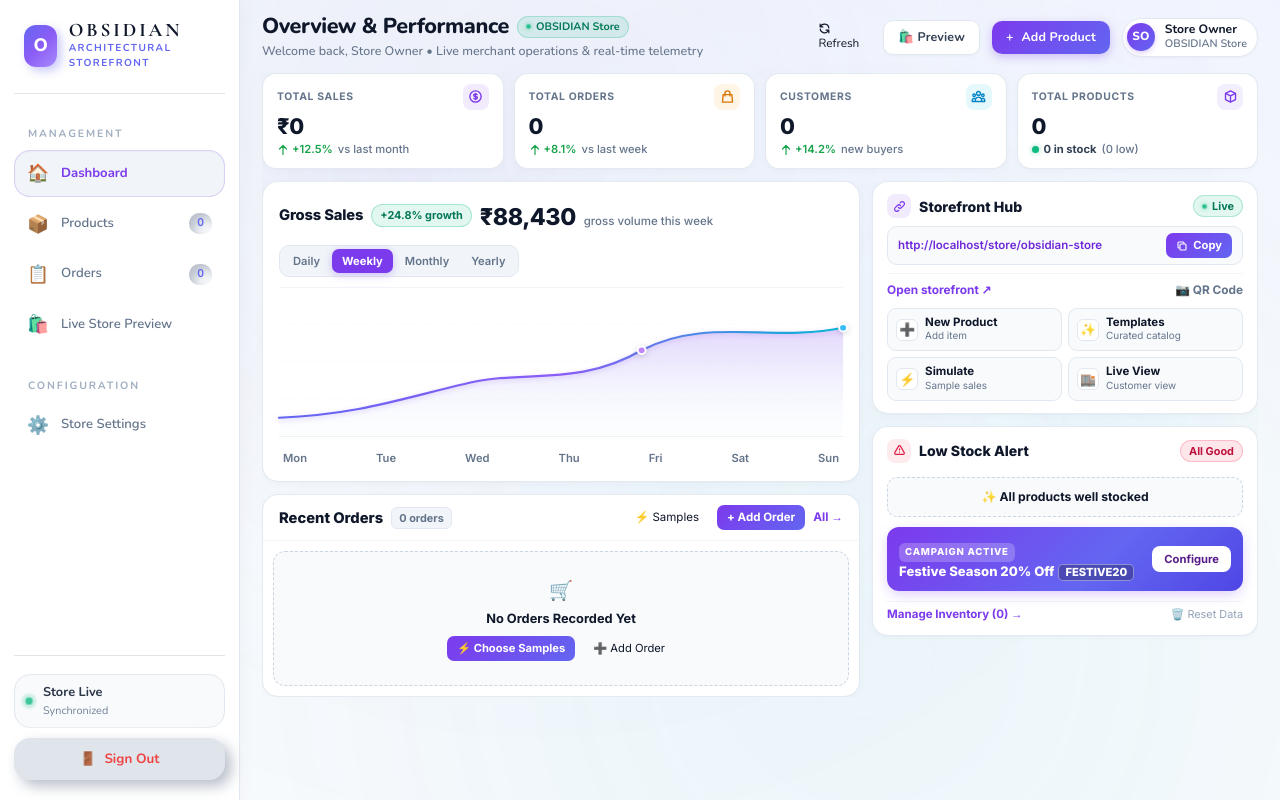
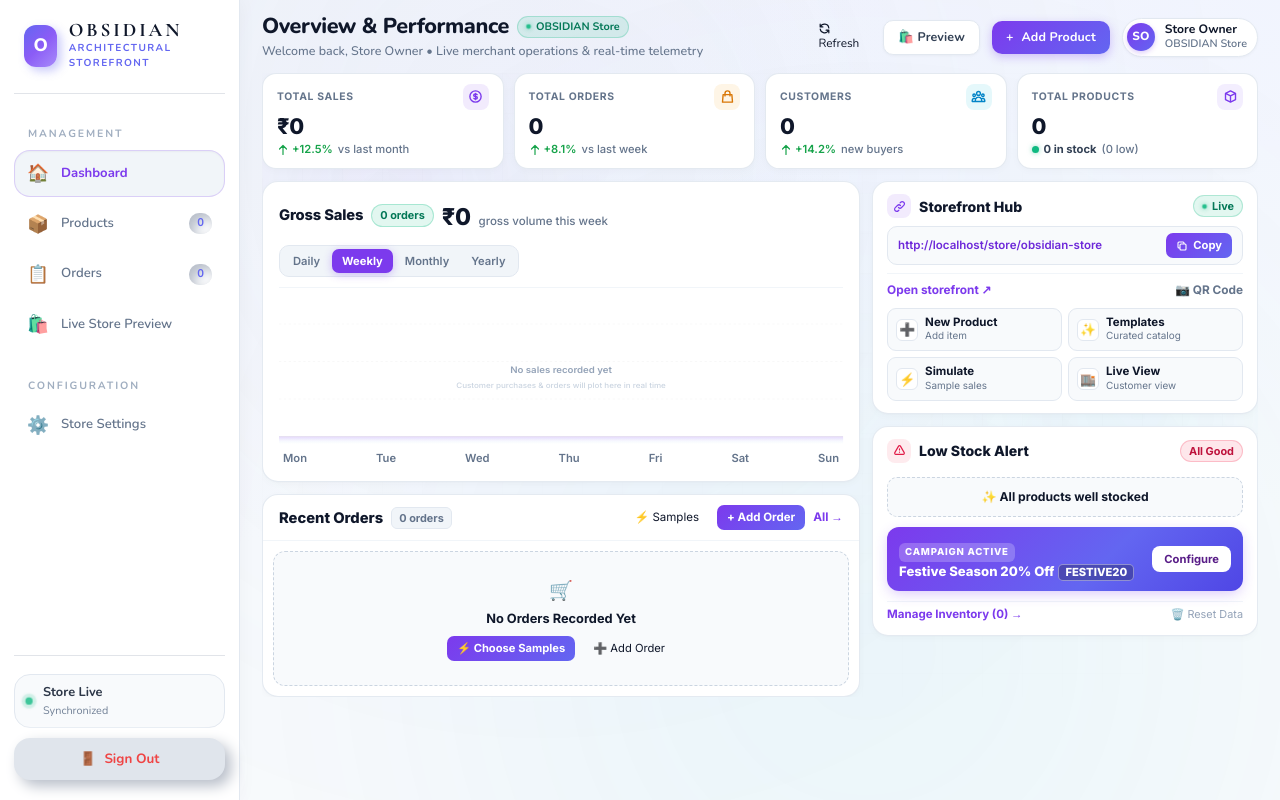
Before and after one commit to duttaranit135-cmyk/OBSIDIAN, a Next.js app: page /dashboard in a window 1280 px wide. Built offline with nearby package versions, Linux system fonts and the light colour scheme.

Commit message:
feat(dashboard): calculate Gross Sales graph dynamically from real orders and customer purchases instead of mock values

```diff
--- a/src/app/dashboard/page.tsx
+++ b/src/app/dashboard/page.tsx
@@ -821,55 +821,113 @@ export default function DashboardPage() {
 
         {/* ── TAB: OVERVIEW — STITCH GLASSMORPHISM STORE MERCHANT DASHBOARD ── */}
         {activeTab === "overview" && (() => {
+          // Dynamic calculation from actual sales & customer buys (orders)
+          const getOrderDate = (order: Order): Date => {
+            if (typeof order.id === "number" && order.id > 1600000000000) {
+              return new Date(order.id);
+            }
+            const parsed = new Date(order.date);
+            if (!isNaN(parsed.getTime())) return parsed;
+            return new Date();
+          };
+
+          // 1. Weekly buckets: Mon to Sun
+          const weeklyLabels = ["Mon", "Tue", "Wed", "Thu", "Fri", "Sat", "Sun"];
+          const weeklyValues = [0, 0, 0, 0, 0, 0, 0];
+
+          // 2. Daily buckets: 00:00, 04:00, 08:00, 12:00, 16:00, 20:00, 23:59
+          const dailyLabels = ["00:00", "04:00", "08:00", "12:00", "16:00", "20:00", "23:59"];
+          const dailyValues = [0, 0, 0, 0, 0, 0, 0];
+
+          // 3. Monthly buckets: Week 1, Week 2, Week 3, Week 4
+          const monthlyLabels = ["Week 1", "Week 2", "Week 3", "Week 4"];
+          const monthlyValues = [0, 0, 0, 0];
+
+          // 4. Yearly buckets: Q1, Q2, Q3, Q4
+          const yearlyLabels = ["Q1", "Q2", "Q3", "Q4"];
+          const yearlyValues = [0, 0, 0, 0];
+
+          // Populate real values directly from actual orders (sells & buys)
+          orders.forEach((order) => {
+            const d = getOrderDate(order);
+            const amt = Number(order.totalPrice) || 0;
+
+            // Weekly
+            const dayIdx = (d.getDay() + 6) % 7;
+            weeklyValues[dayIdx] += amt;
+
+            // Daily
+            const hour = d.getHours();
+            const dailyIdx = Math.min(6, Math.floor(hour / 4));
+            dailyValues[dailyIdx] += amt;
+
+            // Monthly
+            const dateNum = d.getDate();
+            const weekIdx = Math.min(3, Math.floor((dateNum - 1) / 7));
+            monthlyValues[weekIdx] += amt;
+
+            // Yearly
+            const qIdx = Math.min(3, Math.floor(d.getMonth() / 3));
+            yearlyValues[qIdx] += amt;
+          });
+
+          const buildChartData = (labels: string[], values: number[], subTitle: string) => {
+            const volumeNum = values.reduce((sum, v) => sum + v, 0);
+            const volumeStr = currency + volumeNum.toLocaleString();
+            const maxVal = Math.max(...values, 0);
+
+            const baselineY = 190;
+            const topY = 40;
+            const usableHeight = baselineY - topY;
+
+            const points = values.map((val, idx) => {
+              const cx = Math.round((idx / (values.length - 1)) * 700);
+              const cy = maxVal > 0 ? Math.round(baselineY - (val / maxVal) * usableHeight) : baselineY;
+              return {
+                cx,
+                cy,
+                val,
+                color: val > 0 ? "#7c3aed" : "#94a3b8",
+                label: currency + val.toLocaleString(),
+              };
+            });
+
+            let path = `M ${points[0].cx},${points[0].cy}`;
+            for (let i = 0; i < points.length - 1; i++) {
+              const p0 = points[i];
+              const p1 = points[i + 1];
+              const midX = (p0.cx + p1.cx) / 2;
+              path += ` C ${midX},${p0.cy} ${midX},${p1.cy} ${p1.cx},${p1.cy}`;
+            }
+
+            const strokePath = path;
+            const areaPath = `${path} L 700,200 L 0,200 Z`;
+            const activePoints = points.filter((p) => p.val > 0);
+
+            let growthText = "0 orders";
+            if (orders.length > 0) {
+              const itemsCount = orders.reduce((acc, o) => acc + (Number(o.quantity) || 1), 0);
+              growthText = `${orders.length} order${orders.length > 1 ? "s" : ""} • ${itemsCount} sold`;
+            }
+
+            return {
+              labels,
+              volume: volumeStr,
+              rawVolume: volumeNum,
+              sub: subTitle,
+              growth: growthText,
+              strokePath,
+              areaPath,
+              points: activePoints,
+              hasData: volumeNum > 0,
+            };
+          };
+
           const chartDataByTimeframe = {
-            weekly: {
-              labels: ["Mon", "Tue", "Wed", "Thu", "Fri", "Sat", "Sun"],
-              volume: currency + (Math.round(totalRevenue * 0.72 || 88430)).toLocaleString(),
-              sub: "gross volume this week",
-              growth: "+24.8% growth",
-              areaPath: "M 0,165 C 100,160 150,140 230,120 C 300,100 370,125 450,75 C 530,30 610,65 700,45 L 700,200 L 0,200 Z",
-              strokePath: "M 0,165 C 100,160 150,140 230,120 C 300,100 370,125 450,75 C 530,30 610,65 700,45",
-              points: [
-                { cx: 450, cy: 75, color: "#c084fc", label: currency + "54,200" },
-                { cx: 700, cy: 45, color: "#38bdf8", label: currency + "88,430" },
-              ],
-            },
-            daily: {
-              labels: ["00:00", "04:00", "08:00", "12:00", "16:00", "20:00", "23:59"],
-              volume: currency + (Math.round(totalRevenue * 0.18 || 14850)).toLocaleString(),
-              sub: "gross volume today",
-              growth: "+16.4% today",
-              areaPath: "M 0,180 C 110,175 180,150 250,110 C 330,65 410,130 490,90 C 570,50 630,70 700,30 L 700,200 L 0,200 Z",
-              strokePath: "M 0,180 C 110,175 180,150 250,110 C 330,65 410,130 490,90 C 570,50 630,70 700,30",
-              points: [
-                { cx: 250, cy: 110, color: "#c084fc", label: currency + "4,300" },
-                { cx: 700, cy: 30, color: "#38bdf8", label: currency + "14,850" },
-              ],
-            },
-            monthly: {
-              labels: ["Week 1", "Week 2", "Week 3", "Week 4"],
-              volume: currency + (Math.round(totalRevenue * 2.4 || 342100)).toLocaleString(),
-              sub: "gross volume this month",
-              growth: "+31.2% this month",
-              areaPath: "M 0,170 C 120,150 200,110 320,85 C 440,60 540,95 700,25 L 700,200 L 0,200 Z",
-              strokePath: "M 0,170 C 120,150 200,110 320,85 C 440,60 540,95 700,25",
-              points: [
-                { cx: 320, cy: 85, color: "#c084fc", label: currency + "1,85,000" },
-                { cx: 700, cy: 25, color: "#38bdf8", label: currency + "3,42,100" },
-              ],
-            },
-            yearly: {
-              labels: ["Q1 (Jan-Mar)", "Q2 (Apr-Jun)", "Q3 (Jul-Sep)", "Q4 (Oct-Dec)"],
-              volume: currency + (Math.round(totalRevenue * 8.5 || 1285000)).toLocaleString(),
-              sub: "gross volume this year",
-              growth: "+48.6% vs last year",
-              areaPath: "M 0,185 C 130,160 240,120 360,70 C 480,30 580,50 700,15 L 700,200 L 0,200 Z",
-              strokePath: "M 0,185 C 130,160 240,120 360,70 C 480,30 580,50 700,15",
-              points: [
-                { cx: 360, cy: 70, color: "#c084fc", label: currency + "6,40,000" },
-                { cx: 700, cy: 15, color: "#38bdf8", label: currency + "12,85,000" },
-              ],
-            },
+            weekly: buildChartData(weeklyLabels, weeklyValues, "gross volume this week"),
+            daily: buildChartData(dailyLabels, dailyValues, "gross volume today"),
+            monthly: buildChartData(monthlyLabels, monthlyValues, "gross volume this month"),
+            yearly: buildChartData(yearlyLabels, yearlyValues, "gross volume this year"),
           };
 
           const currentChart = chartDataByTimeframe[chartTimeframe];
@@ -1037,7 +1095,7 @@ export default function DashboardPage() {
                           filter="url(#stitchChartGlow)"
                         />
 
-                        {/* Active points */}
+                        {/* Active points with value callouts */}
                         {currentChart.points.map((pt, idx) => (
                           <g key={idx}>
                             <circle
@@ -1049,8 +1107,44 @@ export default function DashboardPage() {
                               strokeWidth="2.5"
                               style={{ filter: "drop-shadow(0 2px 4px rgba(0,0,0,0.15))" }}
                             />
+                            <text
+                              x={pt.cx > 620 ? pt.cx - 8 : pt.cx < 80 ? pt.cx + 8 : pt.cx}
+                              y={Math.max(24, pt.cy - 10)}
+                              textAnchor={pt.cx > 620 ? "end" : pt.cx < 80 ? "start" : "middle"}
+                              fill="#7c3aed"
+                              fontSize="11"
+                              fontWeight="800"
+                              style={{ filter: "drop-shadow(0 1px 2px rgba(255,255,255,0.9))" }}
+                            >
+                              {pt.label}
+                            </text>
                           </g>
                         ))}
+
+                        {!currentChart.hasData && (
+                          <g>
+                            <text
+                              x="350"
+                              y="105"
+                              textAnchor="middle"
+                              fill="#94a3b8"
+                              fontSize="12"
+                              fontWeight="600"
+                            >
+                              No sales recorded yet
+                            </text>
+                            <text
+                              x="350"
+                              y="125"
+                              textAnchor="middle"
+                              fill="#cbd5e1"
+                              fontSize="10"
+                              fontWeight="500"
+                            >
+                              Customer purchases & orders will plot here in real time
+                            </text>
+                          </g>
+                        )}
                       </svg>
 
                       {/* Chart X-Axis Labels */}
```
